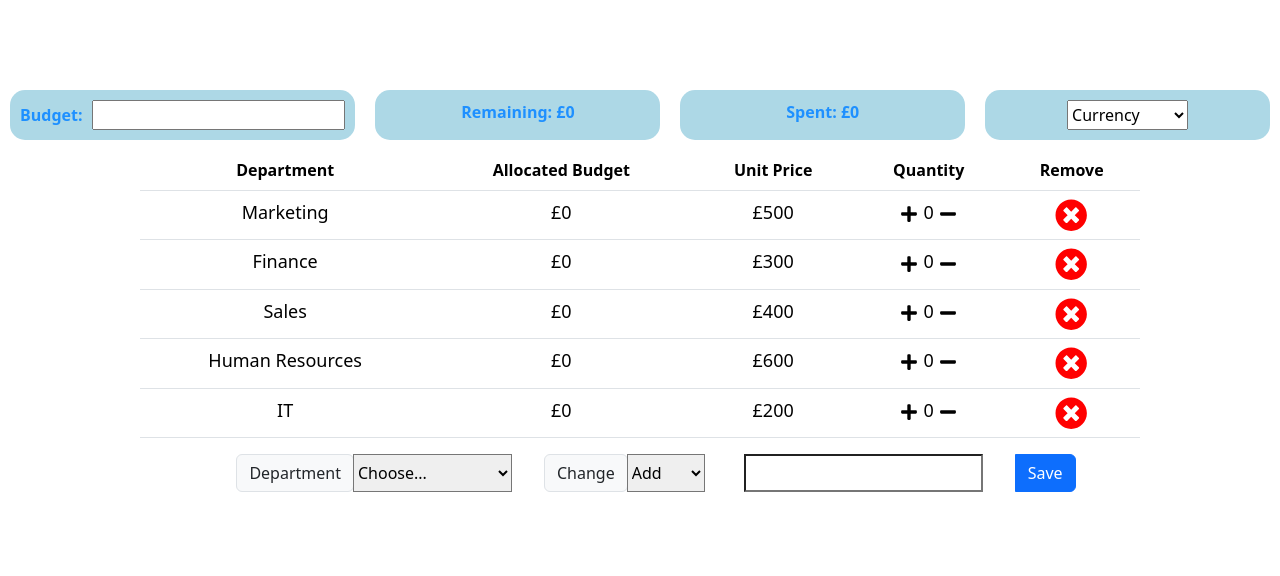
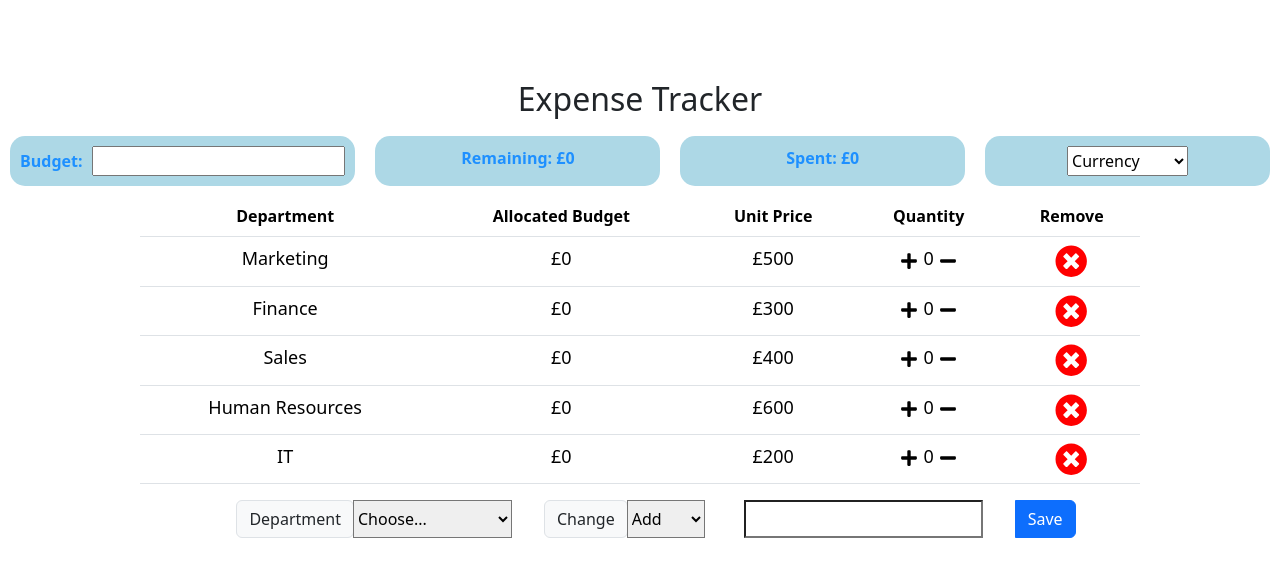
Before and after one commit to Marvin-Deng/Budgeting-Allocation-App, a React (Vite) app: page / in a window 1280 px wide. Shown: the top 576 px of the page. Built offline with nearby package versions, Linux system fonts and the light colour scheme.

Commit message:
Added title

```diff
--- a/src/components/CartValue.jsx
+++ b/src/components/CartValue.jsx
@@ -2,14 +2,12 @@ import React, { useState, useContext } from "react";
 import { AppContext } from "@/context/AppContext";
 
 const CartValue = () => {
-  const { expenses, Location } = useContext(AppContext);
+  const { expenses, dispatch, Location } = useContext(AppContext);
   const [budget, setBudget] = useState("");
   const totalExpenses = expenses.reduce((total, item) => {
     return (total += item.unitprice * item.quantity);
   }, 0);
   const remaining = budget - totalExpenses;
-
-  const { dispatch } = useContext(AppContext);
 
   const changeLocation = (val) => {
     dispatch({
@@ -28,8 +26,10 @@ const CartValue = () => {
   };
 
   return (
+    <>
+      <h2 style={{ marginTop: "80px" }}>Expense Tracker</h2>
       <div
-      style={{ display: "flex", justifyContent: "center", marginTop: "80px" }}
+        style={{ display: "flex", justifyContent: "center" }}
       >
         <div
           style={{ ...backgroundStyle, display: "flex", alignItems: "center" }}
@@ -71,6 +71,7 @@ const CartValue = () => {
           </select>
         </div>
       </div>
+    </>
   );
 };
 
--- a/src/components/ItemSelected.jsx
+++ b/src/components/ItemSelected.jsx
@@ -1,7 +1,7 @@
 import React, { useContext, useState } from "react";
 import { AppContext } from "@/context/AppContext";
 
-const ItemSelected = (props) => {
+const ItemSelected = () => {
   const { dispatch } = useContext(AppContext);
 
   const [name, setName] = useState("");
```
Lines whose indentation alone changed are shown as unchanged.
